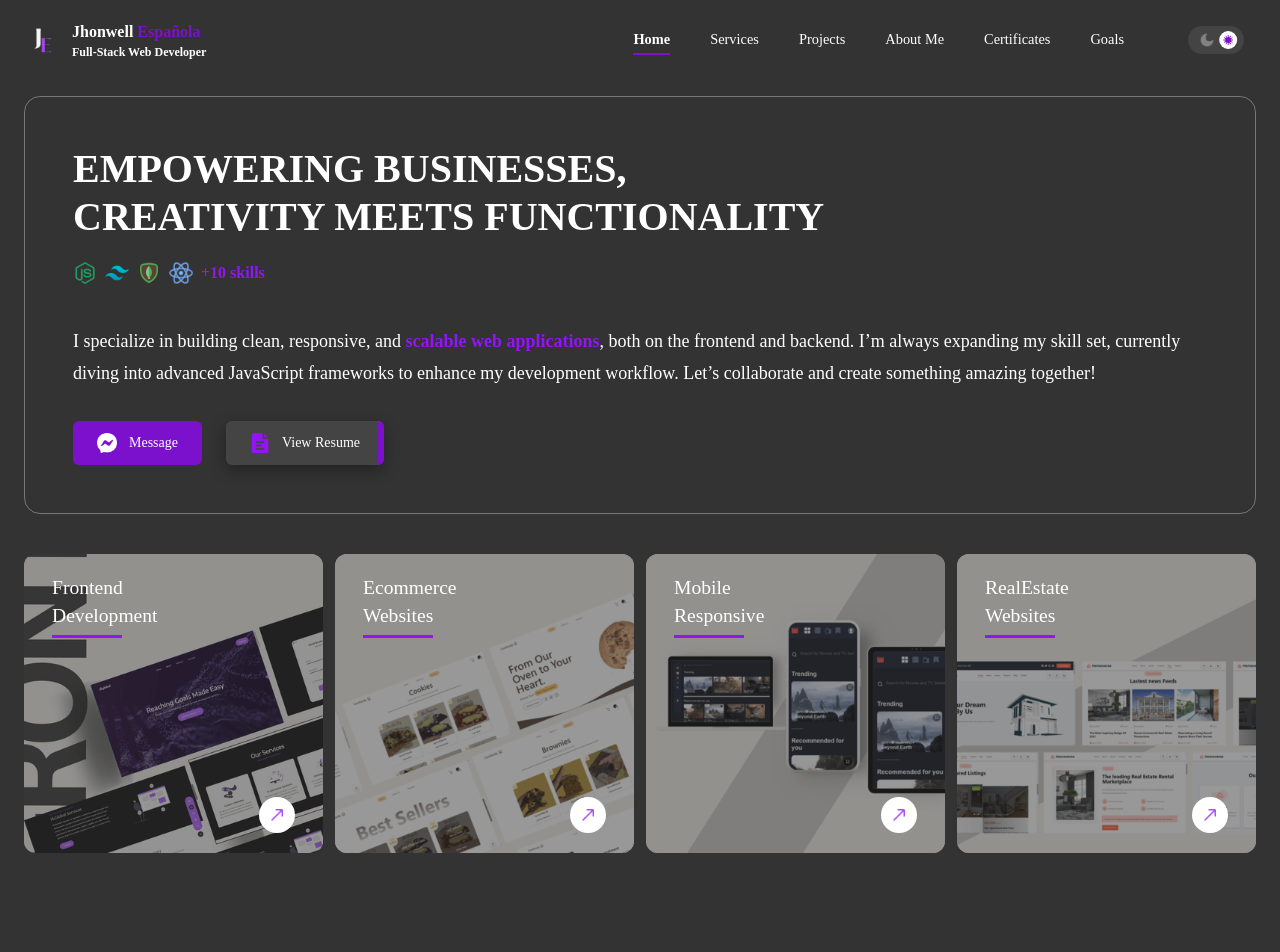
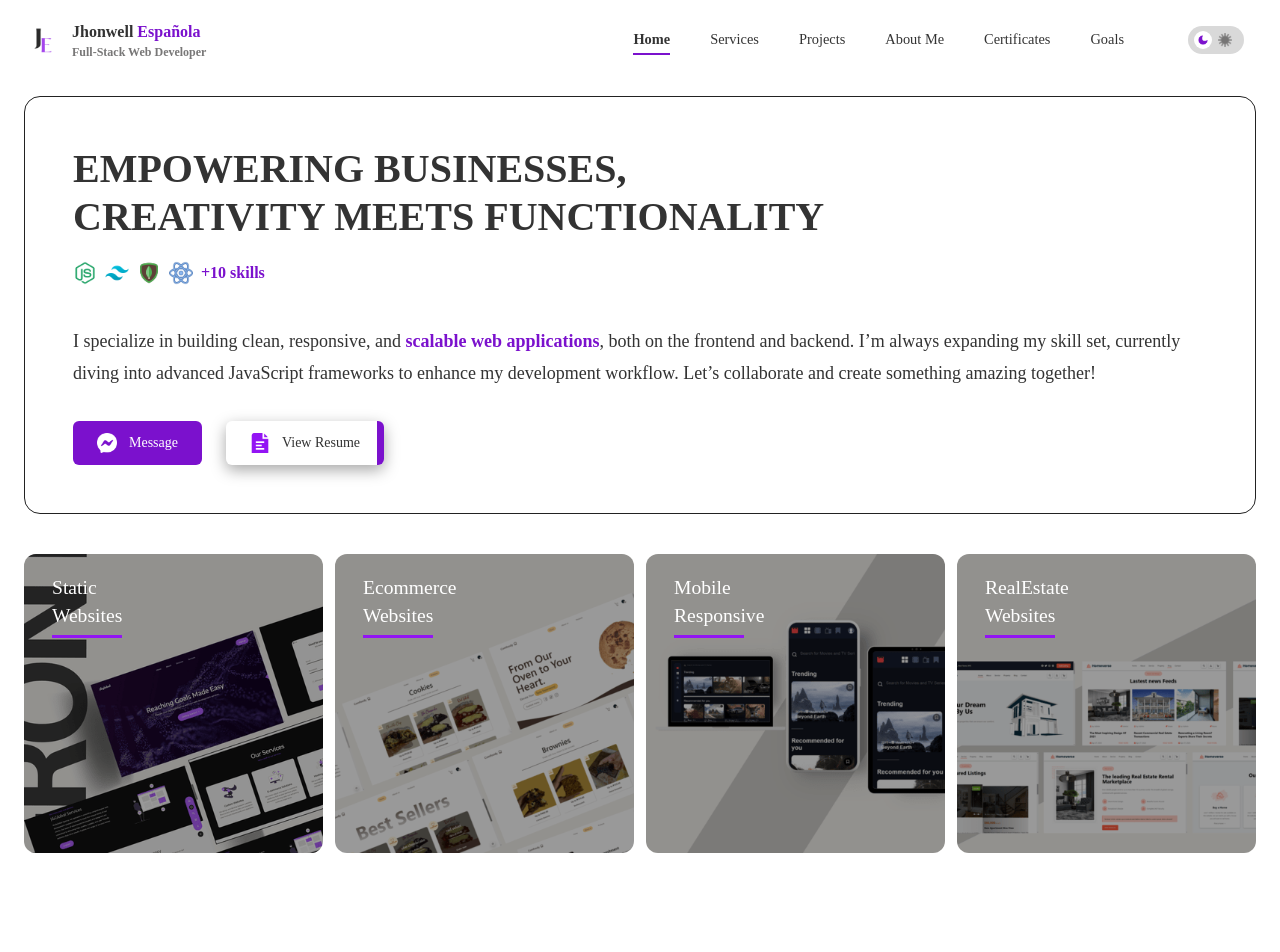
Before and after one commit to ryu-zaki/jhonwellespanola, a React (Vite) app: page / in a window 1280 px wide. Shown: the top 952 px of the page. Built offline with nearby package versions, Linux system fonts and the light colour scheme.

Commit message:
Button Function

```diff
--- a/src/components/Certificates.tsx
+++ b/src/components/Certificates.tsx
@@ -1,10 +1,10 @@
 import React from 'react'
 import SectionTitle from './SectionTitle'
-import { CertData, FlexDirection } from '../static data/Certificates'
-import certificatesData from '../static data/Certificates'
+import { CertData, FlexDirection } from '../static data/Certificates.tsx'
+import certificatesData from '../static data/Certificates.tsx'
 import { useGSAP } from '@gsap/react'
 import gsap from 'gsap'
-import {ScrollTrigger} from 'gsap/ScrollTrigger'
+import { ScrollTrigger } from 'gsap/ScrollTrigger'
 import { useTheme } from './ThemeContext'
 
 function Certificates() {
--- a/src/components/GoalsSection.tsx
+++ b/src/components/GoalsSection.tsx
@@ -5,11 +5,12 @@ import SectionTitle from './SectionTitle';
 import gsap from 'gsap'
 import { ScrollTrigger } from 'gsap/ScrollTrigger'
 import React from 'react';
+import { useTheme } from './ThemeContext';
 
 function GoalsSection() {
 
   const goalsSecRef = React.useRef(null);
-
+  const {highlightClr} = useTheme();
   useGSAP(() => {
 
     const tl = gsap.timeline({ defaults: { opacity: 0 } });
@@ -39,7 +40,7 @@ function GoalsSection() {
           </div>
 
           <div className='relative text flex justify-center  md:justify-start'>
-          <p className='text-sm text-center leading-6 xs:text-base sm:leading-7 md:text-left md:leading-8 xl:text-lg xl:leading-9 2xl:text-[1.4em] 2xl:leading-[2.2em]'>As a dedicated Web developer, my primary goal is to deliver <span className='poppins-semibold text-violet-dark'>exceptional value</span> to various businesses and corporations through my expertise. I am determined to establish an agency and community that not only offers assistance but also empowers clients to enhance their <span className='poppins-semibold text-violet-dark'>online presence</span> effectively.</p>
+          <p className='text-sm text-center leading-6 xs:text-base sm:leading-7 md:text-left md:leading-8 xl:text-lg xl:leading-9 2xl:text-[1.4em] 2xl:leading-[2.2em]'>As a dedicated Web developer, my primary goal is to deliver <span className={`poppins-semibold ${highlightClr}`}>exceptional value</span> to various businesses and corporations through my expertise. I am determined to establish an agency and community that not only offers assistance but also empowers clients to enhance their <span className={`poppins-semibold ${highlightClr}`}>online presence</span> effectively.</p>
           <div className='absolute line md:origin-left h-[2px] w-[8em] bg-dark -bottom-3 sm:w-[12em] md:w-[6em] lg:-bottom-5 lg:h-[3px] xl:w-[8em]'></div>
           </div>
 
--- a/src/components/HeroSection.tsx
+++ b/src/components/HeroSection.tsx
@@ -1,8 +1,7 @@
 
 import messenger from '../assets/Hero/messenger.png';
 import document from '../assets/Hero/document.png';
-import newTabArrow from '../assets/Hero/arrow-up-right.png'
-
+import resume from '../assets/Hero/resume.pdf';
 /* Skills Images */
 import nodejs from '../assets/Hero/nodejs-icon.png';
 import tailwind from '../assets/Hero/tailwind-icon.png';
@@ -29,6 +28,14 @@ function HeroSection() {
 
  const { highlightClr, theme } = useTheme();
 
+ const handleMess = () => {
+  window.open("https://m.me/jhonwell.espanola", "_blank")
+ }
+
+ const handleRsume = () => {
+  window.open(resume, "_blank")
+ }
+
   return (
     <div className='mt-10 flex flex-col gap-10 lg:mt-0 2xl:mt-7'>
        <section className={`flex flex-col relative gap-5 md:border ${theme === "Dark" ? "md:border-gray" : "md:border-[#222]"} md:rounded-xl md:p-10 lg:gap-8 lg:rounded-2xl xl:gap-5 xl:p-12 2xl:p-16`}>
@@ -48,12 +55,12 @@ function HeroSection() {
         <p className='text-sm leading-7 hero-details xs:text-base xl:mt-5 xl:text-lg xl:leading-8 2xl:text-[1.4em] 2xl:leading-[1.8em]'>I specialize in building clean, responsive, and <span className={`${highlightClr} poppins-semibold`}>scalable web applications</span>, both on the frontend and backend. I’m always expanding my skill set, currently diving into advanced JavaScript frameworks to enhance my development workflow. Let’s collaborate and create something amazing together!</p>
 
         <div className='flex gap-4 text-sm xs:mt-3 xs:gap-6 2xl:text-lg 2xl:gap-8'>
-          <button className={'hero-btns flex p-3 px-4 cursor-pointer rounded-md items-center gap-2 bg-violet-dark text-white xs:px-6 xl:gap-3 2xl:px-8'}>
+          <button onClick={handleMess} className={'hero-btns flex p-3 px-4 cursor-pointer rounded-md items-center gap-2 bg-violet-dark text-white xs:px-6 xl:gap-3 2xl:px-8'}>
             <img className='w-4 xl:w-5 2xl:w-6' src={messenger} alt="" />
             <span>Message</span>
           </button>
 
-          <button className={`hero-btns flex overflow-hidden pr-5 p-3 px-4 ${theme === "Dark" ? "bg-[#444]" : "bg-white"}  rounded-md cursor-pointer items-center shadow-light gap-2 relative before:absolute before:right-0 before:w-[7px] before:h-full before:bg-violet-dark xs:px-6 xl:gap-3 2xl:px-8 2xl:py-4`}>
+          <button onClick={handleRsume} className={`hero-btns flex overflow-hidden pr-5 p-3 px-4 ${theme === "Dark" ? "bg-[#444]" : "bg-white"}  rounded-md cursor-pointer items-center shadow-light gap-2 relative before:absolute before:right-0 before:w-[7px] before:h-full before:bg-violet-dark xs:px-6 xl:gap-3 2xl:px-8 2xl:py-4`}>
             <img className='w-4 xl:w-5 2xl:w-6' src={document} alt='' />
             <span>View Resume</span>
           </button>
@@ -82,7 +89,7 @@ const ServiceBox = ({data}: { data: { imgSrc: string; category: string} }) => {
     <div className='relative services overflow-hidden rounded-lg lg:rounded-xl'>
       <img src={imgSrc} alt="" />
 
-       <div className="absolute justify-between text-white text-sm p-3 flex flex-col inset-0 bg-dark-overlay xs:p-5 md:p-4 lg:p-5 lg:px-7 2xl:p-10">
+       <div className="absolute justify-between text-white text-sm p-3 flex flex-col inset-0 bg-[rgba(0,0,0,0.4)] xs:p-5 md:p-4 lg:p-5 lg:px-7 2xl:p-10">
          <div className='relative'>
             <h3 className='service-label xs:text-[1.2em] md:text-[1em] lg:text-[1.4em] 2xl:text-[1.8em]'>
 
@@ -94,8 +101,6 @@ const ServiceBox = ({data}: { data: { imgSrc: string; category: string} }) => {
             </h3>
             <div className='origin-left service-label--line absolute bg-violet-light -bottom-2 w-1/2 h-[1px] max-w-[2em] md:max-w-[5em] md:h-[3px]'></div>
          </div>
-
-         <div className='self-end bg-white p-2 rounded-full xs:p-3 xl:cursor-pointer 2xl:p-5'><img draggable={false} className='w-3 select-none md:w-3' src={newTabArrow} alt="" /></div>
        </div>
 
     </div>
--- a/src/components/RecentProjects.tsx
+++ b/src/components/RecentProjects.tsx
@@ -11,7 +11,7 @@ import 'swiper/css'
 import { useGSAP } from '@gsap/react';
 import gsap from 'gsap'
 import { FontAwesomeIcon } from '@fortawesome/react-fontawesome';
-import { faChevronLeft, faChevronRight } from '@fortawesome/free-solid-svg-icons';
+import { faChevronLeft, faChevronRight, faXmark } from '@fortawesome/free-solid-svg-icons';
 import { ScrollTrigger } from 'gsap/ScrollTrigger'
 import { useTheme } from './ThemeContext';
 import { faGithub } from '@fortawesome/free-brands-svg-icons';
@@ -242,7 +242,7 @@ const InfoModal:React.FC<InfoModalType> = ({ modalVisible, setModalVisible, titl
 
      <div ref={desktopRef} className={`${!modalVisible && "scale-0 opacity-0"} ease-out hidden origin-bottom transition-all duration-700 w-[42em] fixed top-1/2 -translate-x-1/2 -translate-y-1/2 left-1/2  z-50 rounded-2xl grid-cols-[45%_55%] overflow-hidden md:grid lg:w-[55em] lg:min-h-[30em] xl:w-[65em]`}>
 
-       <img onClick={handleCloseModal} className='absolute top-3 cursor-pointer right-3 w-[25px] lg:top-5 lg:right-5' src={crossIcon} alt="" />
+       <FontAwesomeIcon onClick={handleCloseModal} className={`${theme === "Dark" ? "text-white" : "text-dark"} z-10 absolute top-3 cursor-pointer right-3 text-[25px] lg:top-5 lg:right-5`} icon={faXmark} />
 
        <div className={`backdrop-blur-sm transition-none relatve flex bg-dark-overlay items-center w-full h-full`}>
         <p className='absolute top-4 left-4 bg-white text-dark text-xs px-3 rounded-full font-semibold lg:text-sm xl:py-1 xl:px-4'>sample pages</p>
--- a/src/components/SectionTitle.tsx
+++ b/src/components/SectionTitle.tsx
@@ -1,4 +1,5 @@
 import React from 'react'
+import { useTheme } from './ThemeContext';
 
 interface SectionTitleProps {
   title: string;
@@ -9,9 +10,11 @@ interface SectionTitleProps {
 
 const SectionTitle: React.FC<SectionTitleProps> = ({ title, category, description, textAlignment }) => {
 
+  const { highlightClr } = useTheme();
+
   return (
     <div className={`${!textAlignment ? "text-center mx-auto" : textAlignment} max-w-[35em] xl:max-w-[50em]`}>
-      <p className='text-violet-dark  text-sm xs:text-base poppins-semibold xl:text-lg 2xl:text-xl '>{category}</p>
+      <p className={`${highlightClr}  text-sm xs:text-base poppins-semibold xl:text-lg 2xl:text-xl`}>{category}</p>
       <h2 className="text-xl poppins-bold xs:text-2xl lg:text-3xl xl:text-5xl xl:mt-3 2xl:text-[2.7em] 2xl:mt-3">{title}</h2>
       <p className='leading-6 text-sm xs:text-base mt-2 xs:leading-7 lg:mt-3 xl:mt-5 xl:text-lg 2xl:text-[1.4em] 2xl:leading-[1.8em]'>{description}</p>
     </div>
--- a/src/components/ThemeContext.tsx
+++ b/src/components/ThemeContext.tsx
@@ -13,7 +13,7 @@ interface ThemeProviderProps {
 
 const ThemeContext: React.FC<ThemeProviderProps> = ({children}) => {
 
-  const [theme, setTheme] = React.useState<"Light" | "Dark">("Dark");
+  const [theme, setTheme] = React.useState<"Light" | "Dark">("Light");
 
   const toggleTheme = () => {
     setTheme(prev => prev === "Light" ? "Dark" : "Light");
--- a/src/components/UpperNavigation.tsx
+++ b/src/components/UpperNavigation.tsx
@@ -26,6 +26,10 @@ function UpperNavigation() {
     const [navFixed, setNavFixed] = React.useState(false);
     const navbarContainer = React.useRef(null);
     const {theme, toggleTheme, highlightClr } = useTheme();
+
+    const handleSocMed = (Link: string) => {
+      window.open(Link, "_blank")
+    }
 
     React.useEffect(() => {
 
@@ -93,9 +97,9 @@ function UpperNavigation() {
            </div>
 
            <div className='flex gap-4 items-center 2xl:gap-7'>
-              <FontAwesomeIcon icon={faFacebook} />
-              <FontAwesomeIcon icon={faInstagram} />
-              <FontAwesomeIcon icon={faYoutube} />
+              <FontAwesomeIcon className='cursor-pointer' onClick={() => handleSocMed("https://www.facebook.com/jhonwell.espanola")} icon={faFacebook} />
+              <FontAwesomeIcon className='cursor-pointer' onClick={() => handleSocMed("https://www.instagram.com/mqkie_/")} icon={faInstagram} />
+              <FontAwesomeIcon className='cursor-pointer' onClick={() => handleSocMed("https://www.youtube.com/@12-2aespanolajhonwella.6")} icon={faYoutube} />
            </div>
         </div>
         </div>
--- a/src/static data/Certificates.ts
+++ b/src/static data/Certificates.tsx
@@ -1,6 +1,6 @@
 import responsiveCert from '../assets/Certificates/Responsive web design.webp';
 import dataStructure from '../assets/Certificates/Data Structures.webp';
-import { dataAlgoComp, responsivDesignComp } from './CustomComponents';
+import { DataAlgoComp, ResponsivDesignComp } from './CustomComponents.tsx';
 import { ReactElement } from 'react';
 
 interface ScopeData {
@@ -20,9 +20,7 @@ interface CertData {
 }
 
 
-
-
-const CreateCertData = ({ img, description, scope, direction }: CertData) => {
+const createCertData = ({ img, description, scope, direction }: CertData) => {
 
     return ({
         img, description, scope, direction
@@ -30,9 +28,9 @@ const CreateCertData = ({ img, description, scope, direction }: CertData) => {
 }
 
 const certificatesData = [
-    CreateCertData({
+    createCertData({
         img: responsiveCert,
-        description: responsivDesignComp,
+        description: <ResponsivDesignComp />,
         direction: FlexDirection.Normal,
         scope: [
            {
@@ -46,8 +44,8 @@ const certificatesData = [
            },
         ]}),
 
-        CreateCertData({img: dataStructure,
-             description: dataAlgoComp,
+        createCertData({img: dataStructure,
+             description: <DataAlgoComp />,
              direction: FlexDirection.Reverse,
              scope: [
                 {
--- a/src/static data/CustomComponents.tsx
+++ b/src/static data/CustomComponents.tsx
@@ -1,3 +1,14 @@
-export const responsivDesignComp = <p className="details text-center md:text-left">Principles of <span className='text-violet-dark poppins-semibold'>responsive web design</span>, ensuring seamless and user-friendly experiences across all devices.</p>
+import { useTheme } from "../components/ThemeContext";
 
-export const dataAlgoComp = <p className="details text-center md:text-left">Strong foundation in <span className='text-violet-dark poppins-semibold'>algorithms and data structures</span>, essential for writing efficient and scalable code.</p>
+export const ResponsivDesignComp = ( {} ) => {
+    const { highlightClr } = useTheme();
+
+
+    return <p className="details text-center md:text-left">Principles of <span className={`${highlightClr} poppins-semibold`}>responsive web design</span>, ensuring seamless and user-friendly experiences across all devices.</p>
+}
+
+export const DataAlgoComp = () => {
+    const { highlightClr } = useTheme();
+
+    return <p className="details text-center md:text-left">Strong foundation in <span className={`${highlightClr} poppins-semibold`}>algorithms and data structures</span>, essential for writing efficient and scalable code.</p>
+}
--- a/src/static data/Services.ts
+++ b/src/static data/Services.ts
@@ -19,7 +19,7 @@ export const CreateServiceData = (imgSrc: string, category: string) => {
 
 
 const services: ServiceData[] = [
-    CreateServiceData(frontend, "Frontend Development"),
+    CreateServiceData(frontend, "Static Websites"),
     CreateServiceData(ecommerce, "Ecommerce Websites"),
     CreateServiceData(mobileResponsive, "Mobile Responsive"),
     CreateServiceData(realEstate, "Real Estate Websites"),
```
Also changed, not shown: 1 other file (tests, documents, lock files or other folders).
